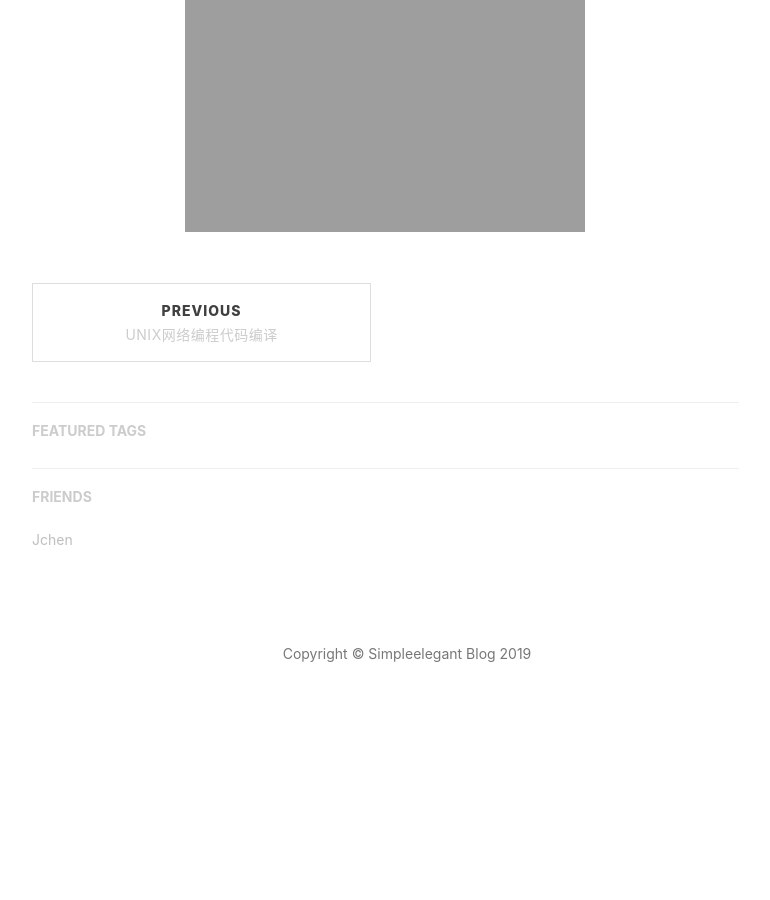
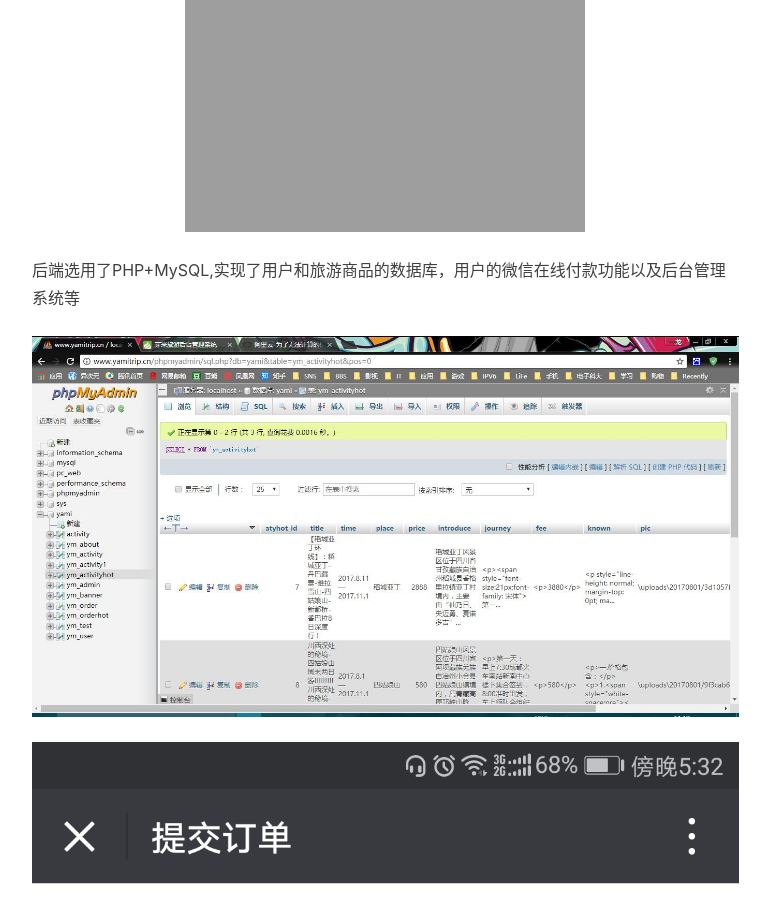
Before and after one commit to Simplelegant/Simplelegant.github.io, a Jekyll site: the page built from _posts/2019-3-6-blog-yami-web-app.md, in a window 1280 px wide and 900 px high, scrolled down 1168 px. Shown: the whole window, without its empty margins (233-1003 px from the left). Built offline with Jekyll 4.4.1, drawn with Linux system fonts in a browser that asks for light colours; nearby versions of some CDN libraries; comment, search, counter and statistics services are not loaded; before the commit the page ends 1926 px from its top, so only the background shows below that; some of the changed text lies outside the part shown.

Commit message:
芽米web第二版

```diff
--- a/_posts/2019-3-6-blog-yami-web-app.md
+++ b/_posts/2019-3-6-blog-yami-web-app.md
@@ -15,3 +15,7 @@ tags:
 因此，前端我们需要实现用户网站的界面和后台管理系统的界面，我选用VUE+Bootstrap来实现，具体界面如下：
 ![training](https://simplelegant.github.io/img/blog-webapp-admin-activity.jpg)
 ![training](https://simplelegant.github.io/img/blog-webapp-user-ui.png)
+后端选用了PHP+MySQL,实现了用户和旅游商品的数据库，用户的微信在线付款功能以及后台管理系统等
+![training](https://simplelegant.github.io/img/blog-webapp-phpadmin2.jpg)
+![training](https://simplelegant.github.io/img/blog-webapp-pay.png)
+简单来说就是这样啦~就当做是对以前所做项目的一个回忆吧！
```
Also changed, not shown: img/blog-webapp-pay.png (added), img/blog-webapp-phpadmin2.jpg (added).
